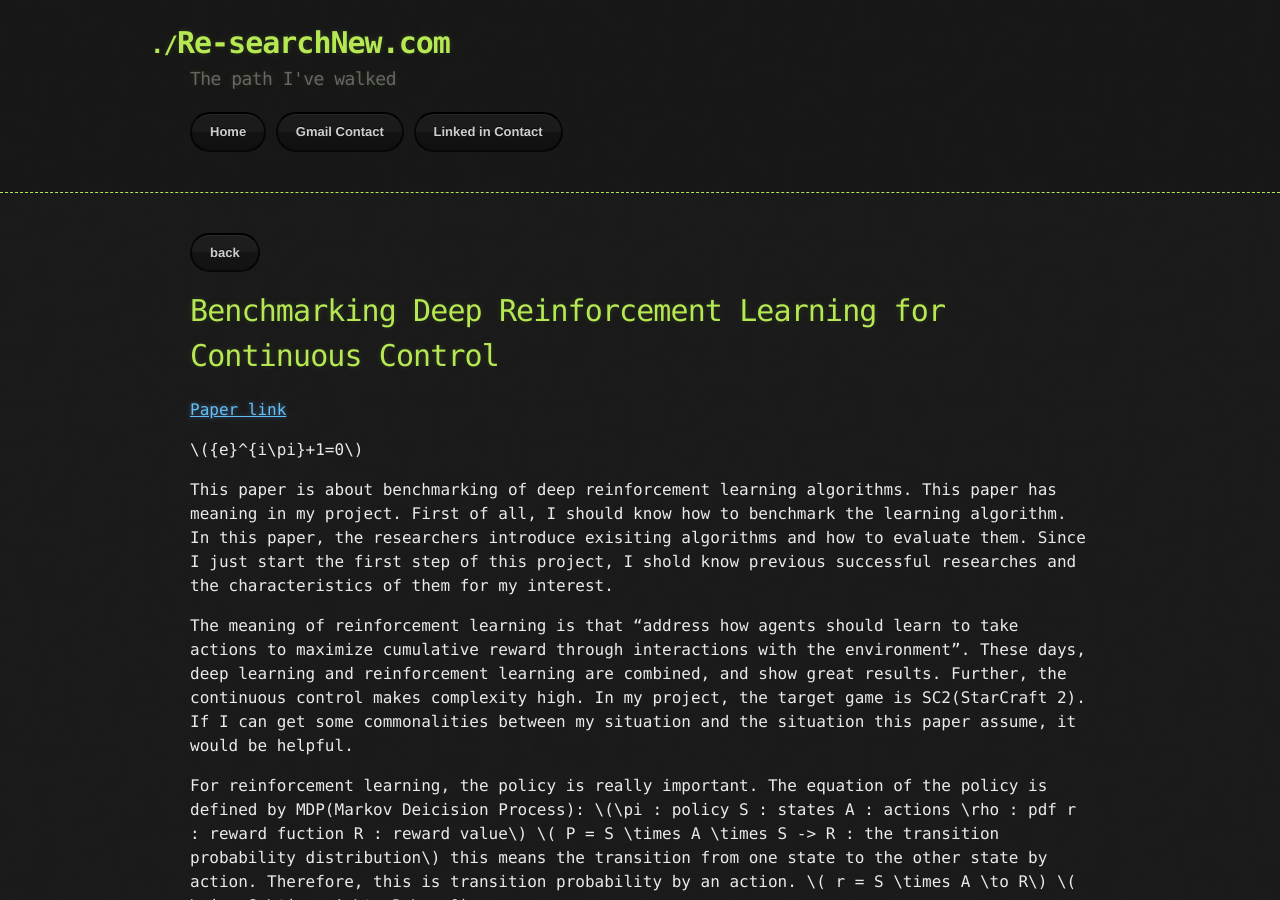
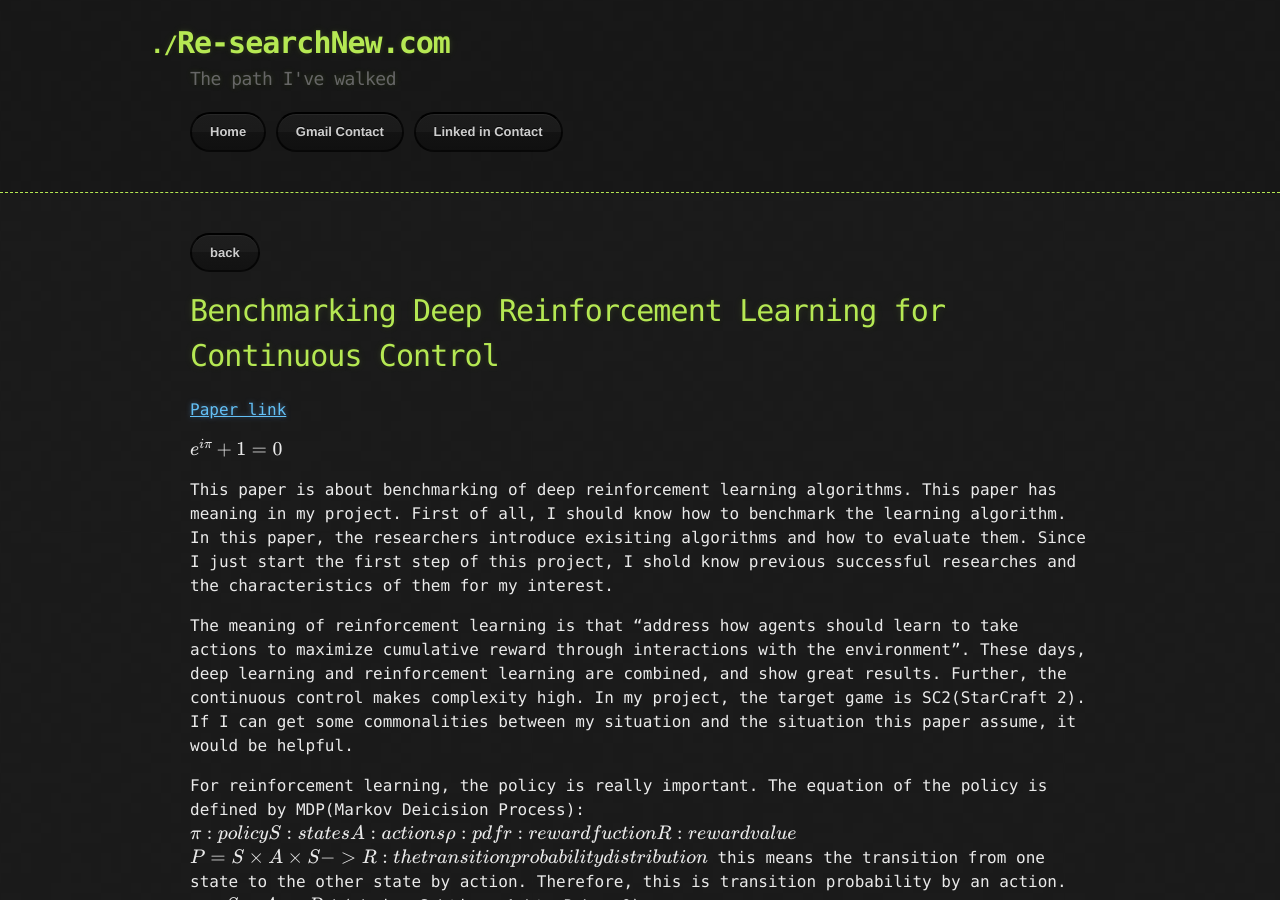
Before and after one commit to celindacain25/jin993.github.io, a Jekyll site: the page built from project/sc2AI/Prev/bcdrl.md, in a window 1280 px wide and 900 px high. Built offline with Jekyll 4.4.1, drawn with Linux system fonts in a browser that asks for light colours; formulas are drawn with MathJax 3; comment, search, counter and statistics services are not loaded; part of the change alters nothing that is shown; some of the changed text lies outside the part shown.

```diff
--- a/_layouts/default.html
+++ b/_layouts/default.html
@@ -67,5 +67,9 @@
       div.textContent = "Copyright(c)2002 Jin Heo All rights reserved.";
       var text = div.textContent;
     </script>
+
+    <script type="text/javascript" async
+      src="https://cdn.mathjax.org/mathjax/latest/MathJax.js?config=TeX-MML-AM_CHTML">
+    </script>
   </body>
 </html>
--- a/project/sc2AI/Prev/bcdrl.md
+++ b/project/sc2AI/Prev/bcdrl.md
@@ -1,6 +1,5 @@
 ---
 layout: default
-html header: <script type="text/javascript" src="http://cdn.mathjax.org/mathjax/latest/MathJax.js?config=TeX-AMS-MML_HTMLorMML"></script>
 ---
 [back](../sc2ai){: .btn.btn-default}
 
```
